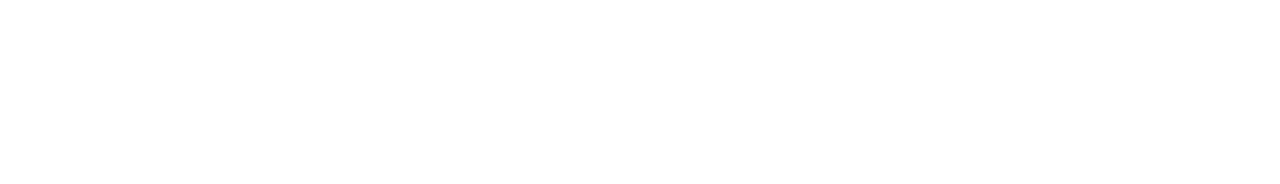
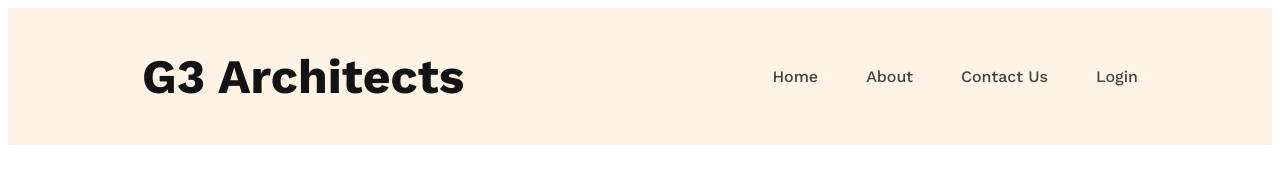
Before and after one commit to ashrafulislam65/g3-architects-website, a plain HTML site: page index.html in a window 1280 px wide. Drawn offline with nearby package versions, Linux system fonts and the light colour scheme.

Commit message:
added navbar

```diff
--- a/index.html
+++ b/index.html
@@ -3,10 +3,21 @@
 <head>
     <meta charset="UTF-8">
     <meta name="viewport" content="width=device-width, initial-scale=1.0">
+    <link rel="stylesheet" href="styles/atchitects.css">
     <title>Architects website</title>
 </head>
 <body>
-    <header>
+    <header class="header-bg">
+        <nav class="nav-bar">
+            <h2 class="nav-text">G3 Architects</h2>
+           <ul class="nav-ul">
+               <li>Home</li>
+               <li>About</li>
+               <li>Contact Us</li>
+               <li> Login</li>
+           </ul>
+        </nav>
+        <div class="banner"></div>
 
     </header>
     <main>
--- /dev/null
+++ b/styles/atchitects.css
@@ -0,0 +1,39 @@
+@import url('https://fonts.googleapis.com/css2?family=Work+Sans:ital,wght@0,100..900;1,100..900&display=swap');
+
+/* font-family: "Work Sans", sans-serif; */
+/* navbar style started */
+.nav-bar {
+    display: flex;
+    justify-content: space-around;
+    font-family: "Work Sans", sans-serif;
+    align-items: center;
+
+}
+.header-bg{
+    background-color:  rgba(255, 144, 14, 0.1);
+}
+
+.nav-ul {
+    display: flex;
+    justify-content: space-between;
+    gap: 3rem;
+    list-style: none;
+    color: rgb(66, 66, 66);
+    font-family: Work Sans;
+    font-size: 1rem;
+    font-weight: 500;
+
+
+}
+
+.nav-text {
+    color: rgb(19, 19, 19);
+    font-family: Work Sans;
+    font-size: 3rem;
+    font-weight: 700;
+
+}
+.nav-bar, .banner{
+    max-width: 1920px ;
+    margin: 0 auto;
+}
```
